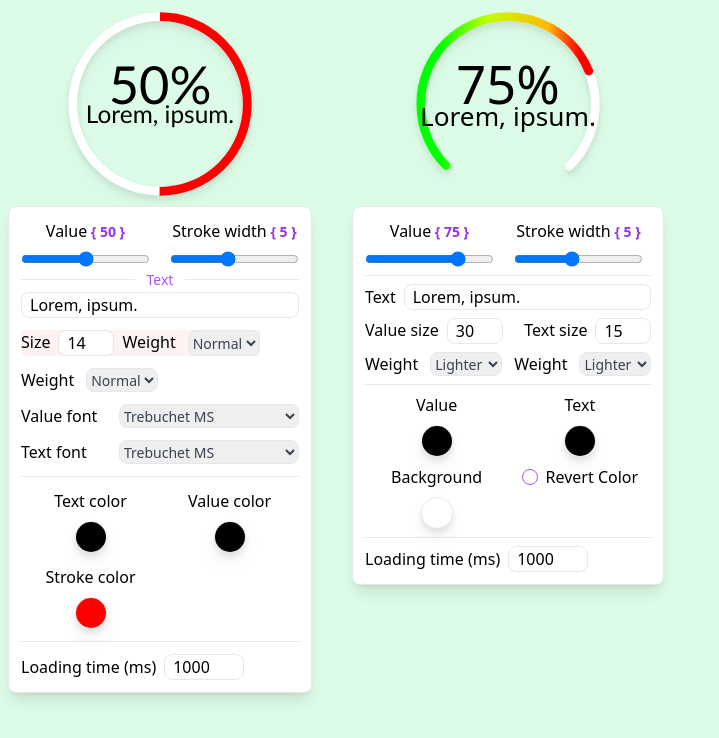
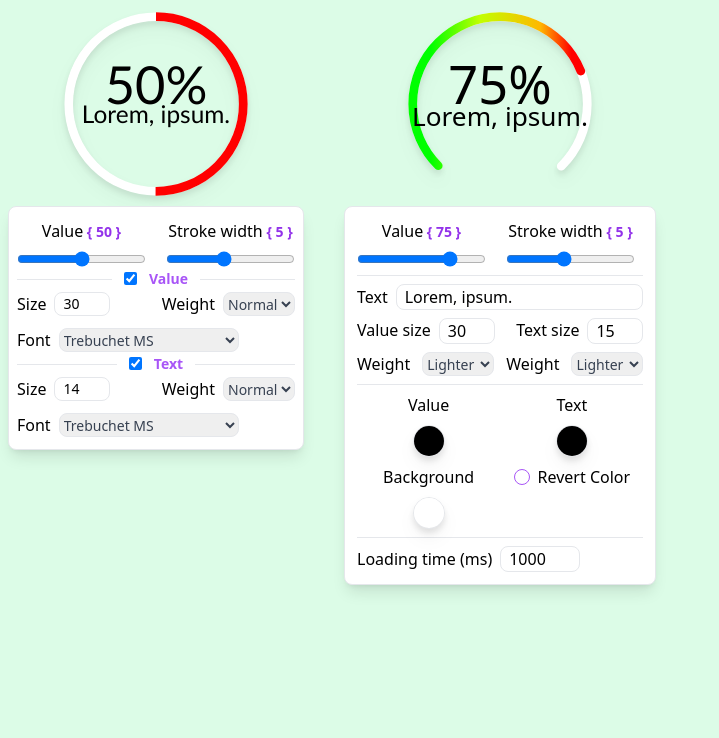
Before and after one commit to alptugidin/react-circular-progress-bar, a React (Vite) app: page / in a window 1280 px wide. Shown: the top 738 px of the page, without its empty margins (0-719 px from the left). Built offline with nearby package versions, Linux system fonts and the light colour scheme.

Commit message:
refactoring

```diff
--- a/src/components/FlatDemo/Settings.tsx
+++ b/src/components/FlatDemo/Settings.tsx
@@ -1,10 +1,33 @@
-import React from 'react';
+import React, { useRef, useState } from 'react';
 import { FontWeight, IFlatSettings } from '../../types';
 import { fontFamilies } from '../../features/fontFamilies';
 import { FontFamily } from '../../../lib/types';
 const Settings: React.FC<IFlatSettings> = (props) => {
+  const valueSection = useRef<HTMLDivElement>(null);
+  const textSection = useRef<HTMLDivElement>(null);
+  const [showValue, setShowValue] = useState(true);
+  const [showText, setShowText] = useState(true);
+  const handleValueCheck = (e: React.ChangeEvent<HTMLInputElement>): void => {
+    setShowValue(e.target.checked);
+    props.setFlatOptions((prev) => ({ ...prev, showValue: e.target.checked }));
+    if (e.target.checked) {
+      valueSection.current?.classList.remove('opacity-50', 'pointer-events-none');
+    } else {
+      valueSection.current?.classList.add('opacity-50', 'pointer-events-none');
+    }
+  };
+
+  const handleTextCheck = (e: React.ChangeEvent<HTMLInputElement>): void => {
+    setShowText(e.target.checked);
+    props.setFlatOptions((prev) => ({ ...prev, showText: e.target.checked }));
+    if (e.target.checked) {
+      textSection.current?.classList.remove('opacity-50', 'pointer-events-none');
+    } else {
+      textSection.current?.classList.add('opacity-50', 'pointer-events-none');
+    }
+  };
   return (
-    <div className='flex flex-col gap-3 bg-white rounded-lg border py-3 px-3 shadow-lg mt-1.5'>
+    <div className='flex flex-col gap-3 bg-white rounded-lg border py-3 px-2 shadow-lg mt-1.5'>
       <div className='flex items-center gap-5'>
         <div className='flex flex-col gap-2'>
           <span className='text-center'>Value
@@ -24,34 +47,76 @@ const Settings: React.FC<IFlatSettings> = (props) => {
         </div>
       </div>
       <hr />
-      <div className='flex justify-center items-center gap-2 relative '>
-        <div className='absolute -top-[25px] bg-white rounded-lg px-3 py-0'>
-          <span className='text-sm text-purple-500'>Text</span>
+      <div className='flex flex-col gap-3 relative'>
+        <label className='absolute left-0 -top-[25px] w-full text-center flex justify-center items-center'>
+          <div className='bg-white pl-3'>
+            <input
+              type="checkbox"
+              className='cursor-pointer'
+              defaultChecked
+              onChange={handleValueCheck} />
           </div>
-        <input
-          type="text"
-          value={props.flatOptions.text}
-          onChange={(e) => props.setFlatOptions({ ...props.flatOptions, text: e.target.value })}
-          className='border rounded-lg outline-none pl-2 focus:border-gray-400 w-full'/>
-      </div>
+          <span className='text-sm text-purple-500 font-semibold bg-white pr-3 pl-3'>Value</span>
+        </label>
+        <div ref={valueSection} className='flex flex-col gap-3 transition-all'>
           <div className='flex justify-between'>
-        {/* <div className='flex gap-2'>
-          <span>Value size</span>
+            <div className='flex gap-2'>
+              <span>Size</span>
               <input
                 type="number"
                 value={props.flatOptions.valueSize}
                 onChange={(e) => props.setFlatOptions({ ...props.flatOptions, valueSize: parseInt(e.target.value) })}
-            className='w-14 border rounded-lg focus:border-gray-400 outline-none pl-2' />
-        </div> */}
-        <div className='flex gap-2 bg-red-50'>
-
+                className='w-14 border text-sm rounded-lg focus:border-gray-400 outline-none pl-2' />
+            </div>
+            <div className='flex gap-2'>
+              <span>Weight</span>
+              <select
+                className='outline-none text-sm text-gray-700 border rounded-lg'
+                onChange={(e) => props.setFlatOptions({ ...props.flatOptions, valueWeight: e.target.value as FontWeight })}
+                value={props.flatOptions.valueWeight}>
+                <option value="lighter">Lighter</option>
+                <option value="normal">Normal</option>
+                <option value="bold">Bold</option>
+                <option value="bolder">Bolder</option>
+              </select>
+            </div>
+          </div>
+          <div className='flex gap-2'>
+            <span >Font</span>
+            <select
+              value={props.flatOptions.valueFamily}
+              onChange={(e) => props.setFlatOptions({ ...props.flatOptions, valueFamily: e.target.value as FontFamily })}
+              className='outline-none text-sm text-gray-700 border rounded-lg'>
+              {fontFamilies.map((font) => (
+                <option key={font} value={font}>{font}</option>
+              ))}
+            </select>
+          </div>
+        </div>
+      </div>
+      <hr />
+      <div className='flex flex-col gap-3 relative'>
+        <label className='absolute left-0 -top-[25px] w-full text-center flex justify-center items-center'>
+          <div className='bg-white pl-3'>
+            <input
+              type="checkbox"
+              className='cursor-pointer'
+              defaultChecked
+              onChange={handleTextCheck} />
+          </div>
+          <span className='text-sm text-purple-500 font-semibold bg-white pr-3 pl-3'>Text</span>
+        </label>
+        <div ref={textSection} className='flex flex-col gap-3 transition-all'>
+          <div className='flex justify-between'>
+            <div className='flex gap-2'>
               <span>Size</span>
               <input
                 type="number"
                 value={props.flatOptions.textSize}
                 onChange={(e) => props.setFlatOptions({ ...props.flatOptions, textSize: parseInt(e.target.value) })}
-            className='w-14 border rounded-lg focus:border-gray-400 outline-none pl-2' />
-          <div className='flex gap-3'>
+                className='w-14 border text-sm rounded-lg focus:border-gray-400 outline-none pl-2' />
+            </div>
+            <div className='flex gap-2'>
               <span>Weight</span>
               <select
                 className='outline-none text-sm text-gray-700 border rounded-lg'
@@ -64,91 +129,18 @@ const Settings: React.FC<IFlatSettings> = (props) => {
               </select>
             </div>
           </div>
-      </div>
-      <div className='flex gap-3'>
-        <div className='flex gap-3'>
-          <span>Weight</span>
+          <div className='flex gap-2'>
+            <span >Font</span>
             <select
-            className='outline-none text-sm text-gray-700 border rounded-lg'
-            onChange={(e) => props.setFlatOptions({ ...props.flatOptions, valueWeight: e.target.value as FontWeight })}
-            value={props.flatOptions.valueWeight}>
-            <option value="lighter">Lighter</option>
-            <option value="normal">Normal</option>
-            <option value="bold">Bold</option>
-            <option value="bolder">Bolder</option>
-          </select>
-        </div>
-        {/* <div className='flex gap-3'>
-          <span>Weight</span>
-          <select
-            className='outline-none text-sm text-gray-700 border rounded-lg'
-            onChange={(e) => props.setFlatOptions({ ...props.flatOptions, textWeight: e.target.value as FontWeight })}
-            value={props.flatOptions.textWeight}>
-            <option value="lighter">Lighter</option>
-            <option value="normal">Normal</option>
-            <option value="bold">Bold</option>
-            <option value="bolder">Bolder</option>
-          </select>
-        </div> */}
-      </div>
-      <div className='flex justify-between'>
-        <span>Value font</span>
-        <select
-          value={props.flatOptions.valueFamily}
-          onChange={(e) => props.setFlatOptions({ ...props.flatOptions, valueFamily: e.target.value as FontFamily })}
+              value={props.flatOptions.textFamily}
+              onChange={(e) => props.setFlatOptions({ ...props.flatOptions, textFamily: e.target.value as FontFamily })}
               className='outline-none text-sm text-gray-700 border rounded-lg'>
               {fontFamilies.map((font) => (
                 <option key={font} value={font}>{font}</option>
               ))}
             </select>
           </div>
-      <div className='flex justify-between'>
-        <span>Text font</span>
-        <select
-          value={props.flatOptions.textFamily}
-          onChange={(e) => props.setFlatOptions({ ...props.flatOptions, textFamily: e.target.value as FontFamily })}
-          className='outline-none text-sm text-gray-700 border rounded-lg'>
-          {fontFamilies.map((font, index) => (
-            <option key={font} value={font}>{font}</option>
-          ))}
-        </select>
         </div>
-      <hr />
-      <div className='flex'>
-        <div className='flex flex-col gap-2 basis-1/2 items-center justify-center'>
-          <span className='text-center'>Text color</span>
-          <input type="color"
-            onChange={(e) => props.setFlatOptions({ ...props.flatOptions, textColor: e.target.value })}
-            value={props.flatOptions.textColor}
-            className=''/>
-
-        </div>
-        <div className='flex flex-col gap-2 basis-1/2 items-center justify-center'>
-          <span className='text-center'>Value color</span>
-          <input type="color"
-            onChange={(e) => props.setFlatOptions({ ...props.flatOptions, valueColor: e.target.value })}
-            value={props.flatOptions.valueColor}
-            className=''/>
-        </div>
-      </div>
-      <div className='flex'>
-        <div className='flex flex-col items-center justify-center gap-2 basis-1/2'>
-          <span className='text-center'>Stroke color</span>
-          <input
-            type="color"
-            onChange={(e) => props.setFlatOptions({ ...props.flatOptions, strokeColor: e.target.value })}
-            value={props.flatOptions.strokeColor} className='w-12 mx-auto'
-          />
-        </div>
-      </div>
-      <hr />
-      <div className='flex justify-start items-center gap-2'>
-        <span className=''>Loading time {'(ms)'}</span>
-        <input
-          type="text"
-          value={props.flatOptions.loadingTime}
-          onChange={(e) => props.setFlatOptions({ ...props.flatOptions, loadingTime: parseInt(e.target.value) })}
-          className='border rounded-lg outline-none pl-2 focus:bordersetflatOptions-400 w-20 '/>
       </div>
     </div>
   );
```
Lines whose indentation alone changed are shown as unchanged.
